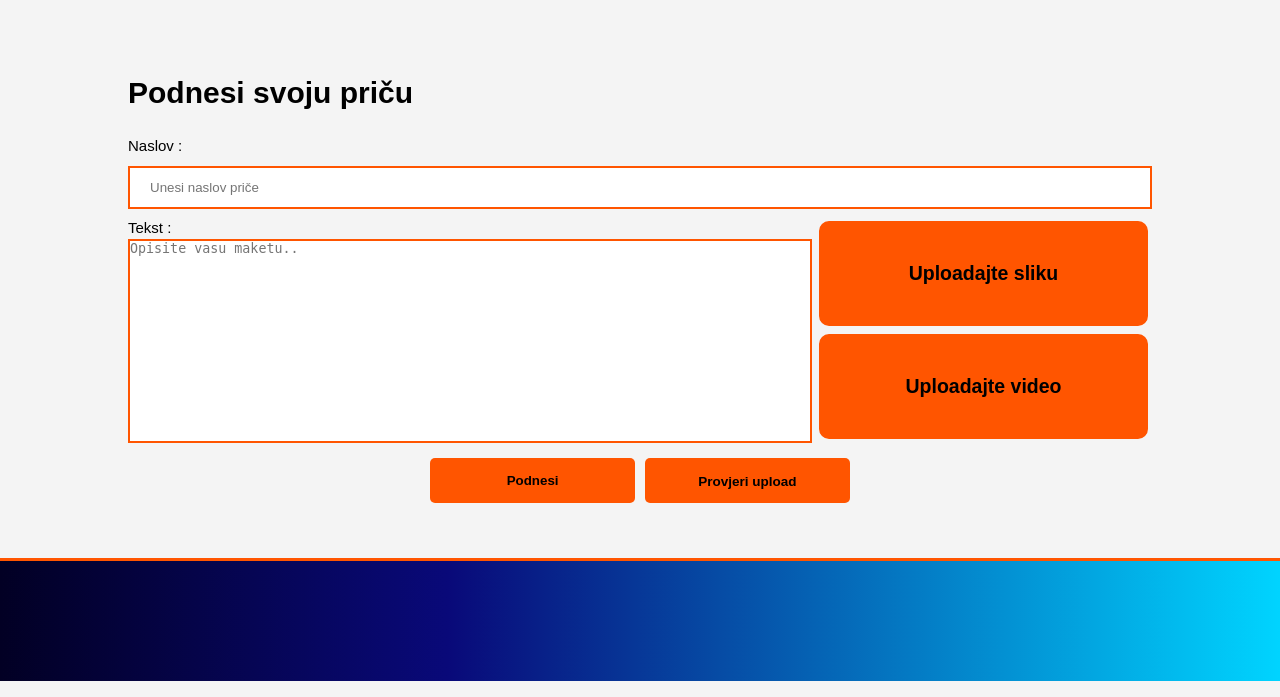
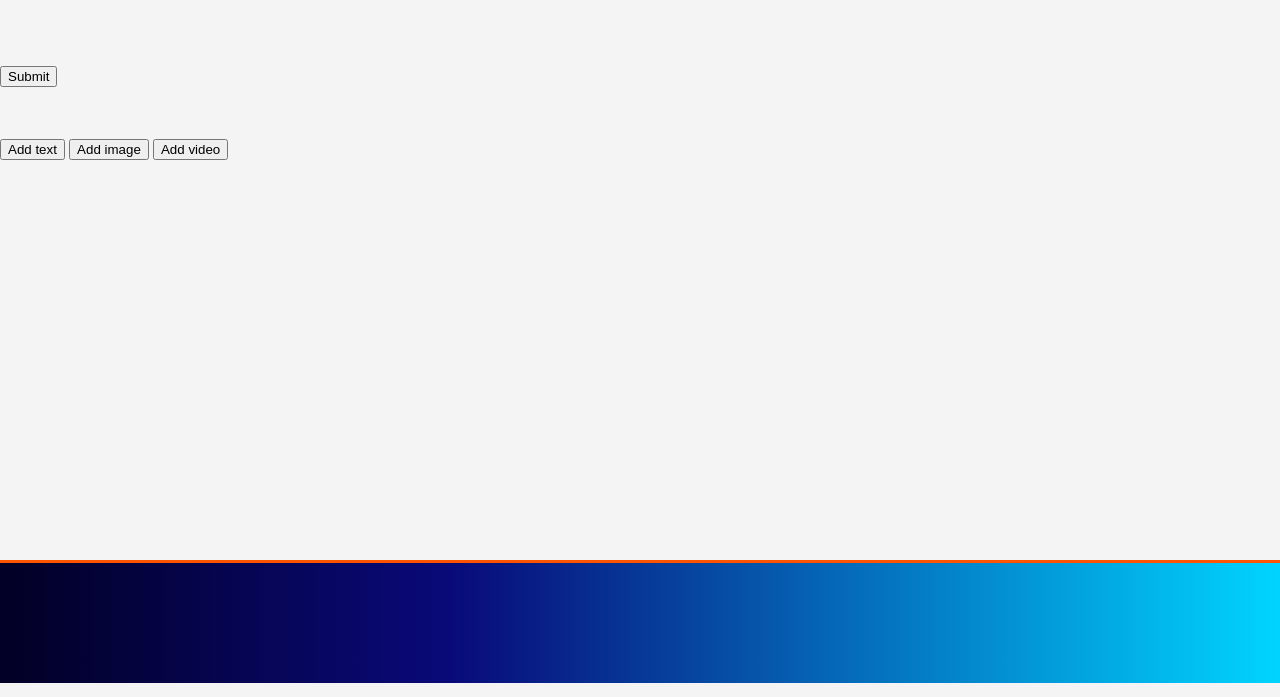
Before and after one commit to mm51593/PROGI_webapp, a Flask app: template app/templates/prijedlog_price.html in a window 1280 px wide. Shown: the part 103-800 px from the top of the page. Run offline with Flask 2, Linux system fonts and the light colour scheme; the template is opened without the code that fills it: most values are stand-ins (such as "Sample title", 1, 10 or a date in 2020).

Commit message:
Modificiran prijedlog_price.html da prihvaca vise formi

```diff
--- a/app/__init__.py
+++ b/app/__init__.py
@@ -11,5 +11,7 @@ login_manager = LoginManager(application)
 from app import database
 from app import routes
 from app.authentication.routes import authentication
+from app.stories.routes import stories
 
 application.register_blueprint(authentication)
+application.register_blueprint(stories)
--- /dev/null
+++ b/app/static/js/story.js
@@ -0,0 +1,21 @@
+function removeElement(self)
+{
+    self.parentElement.remove()
+}
+
+
+function addTextField()
+{
+    var newlistitem = document.createElement("li");
+    var textinput = document.createElement("input");
+    textinput.type = "text";
+
+
+    var removebutton = document.createElement("button");
+    removebutton.type = "button";
+    removebutton.textContent = "Remove";
+    removebutton.onclick = function() {return removeElement(removebutton);};
+    newlistitem.append(textinput);
+    newlistitem.append(removebutton);
+    document.getElementById("InputList").append(newlistitem);
+}
--- a/app/templates/prijedlog_price.html
+++ b/app/templates/prijedlog_price.html
@@ -4,27 +4,18 @@
 {% block content %}
 
 <div class="main-container">
-	<form id="submitPricu" onsubmit="return checkData()">
-		<div class="container">
-			<h1>Podnesi svoju priču</h1>
-			<label>Naslov : </label>
-				<input type="text" placeholder="Unesi naslov priče" name="naslov" required>
-			<div class="grid-container">
-				<div class="gridElemTekst">
-					<label for="opisPrice" id="tekstLabel">Tekst : </label>
-						<textarea id="opisPrice" form="submitPricu" placeholder="Opisite vasu maketu.."></textarea>
-				</div>
-				<label for="upload-img" id="imgLabel">Uploadajte sliku</label>
-					<input id="upload-img" type="file" class="gridElemImg" accept="image/*">
-				<label for="upload-vid" id="vidLabel">Uploadajte video</label>
-					<input id="upload-vid" type="file" class="gridElemVid" accept="video/mp4">
-			</div>
-			<div class="btnHolder">
-				<button class="main-button subBtn" type="submit">Podnesi</button>
-				<div class="provjeriUpload" onclick="checkUpload()">Provjeri upload</button>
-			</div>
-		</div>
-	</form>
+	<form method="post">
+        <ol id="InputList"></ol>
+        <div>
+            <input type="submit" name="submit">
+        </div>
+    </form>
+    <span>
+        <button name="addText" onclick="addTextField();">Add text</button>
+        <button name="addImage">Add image</button>
+        <button name="addVideo">Add video</button>
+    </span>
 </div>
+<script src="../static/js/story.js"></script>
 
 {% endblock %}
```
Also changed, not shown: app/database.py (+16 -0 lines), app/stories/forms.py (added, +12 -0 lines), app/stories/routes.py (added, +9 -0 lines).
